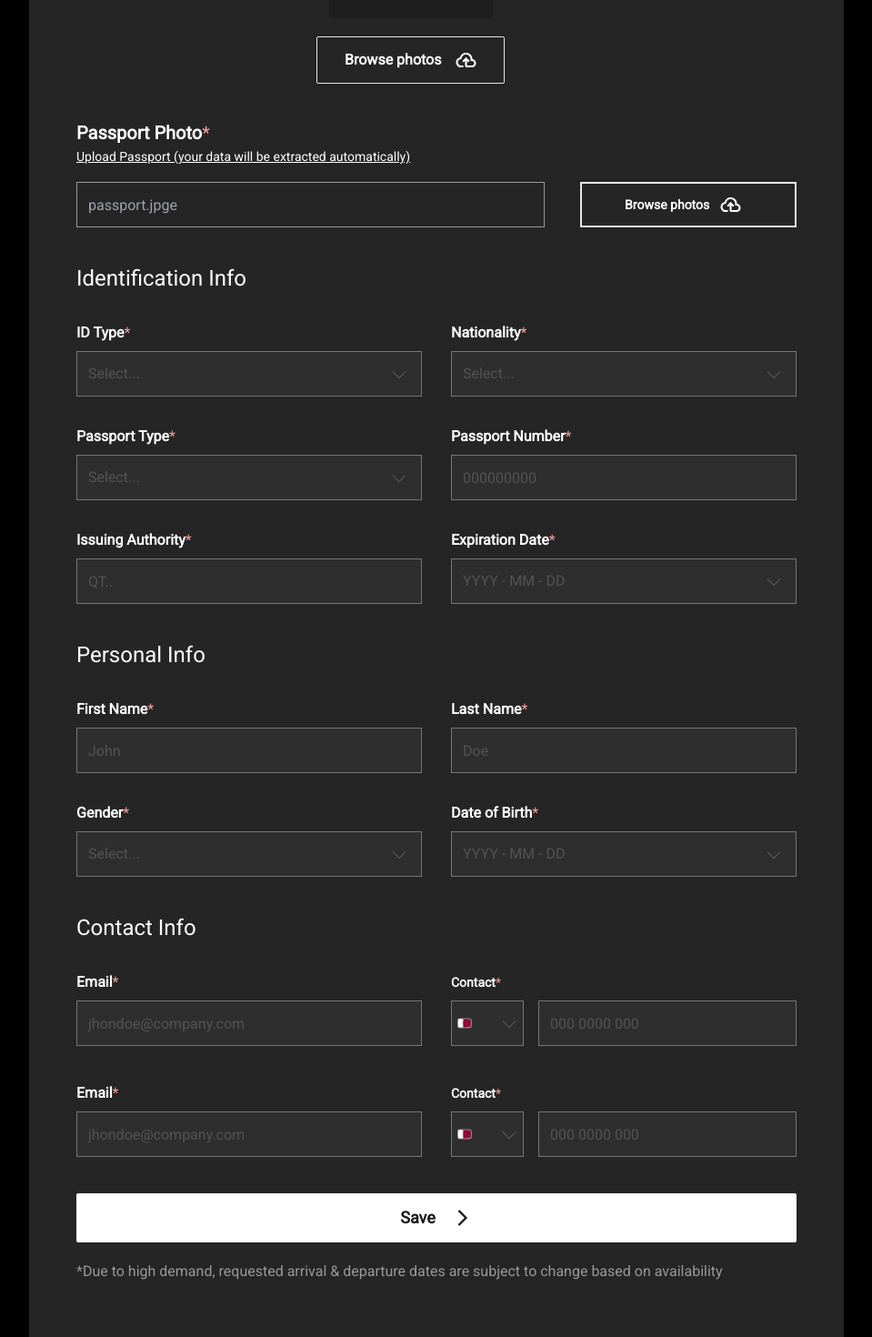
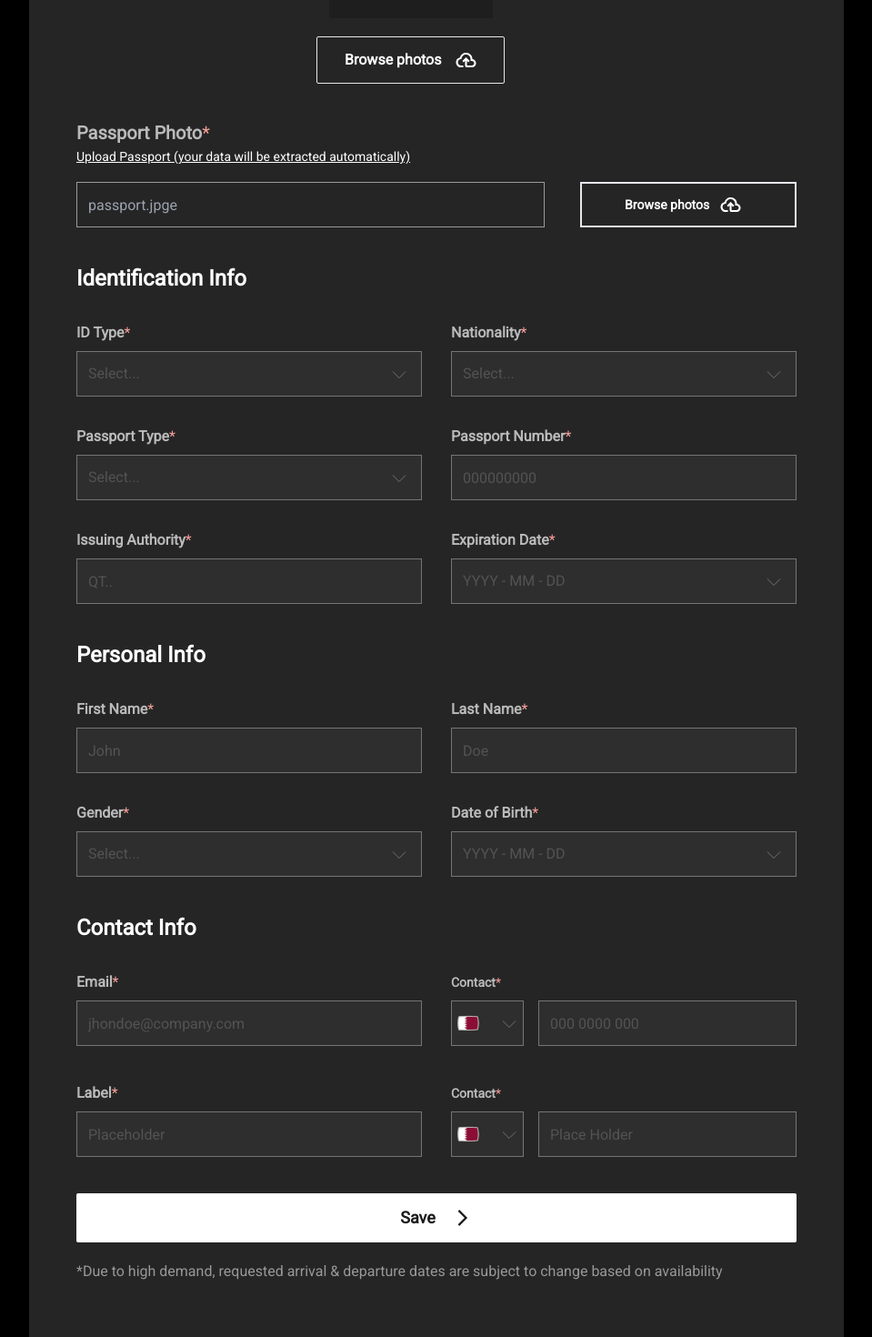
Before and after one commit to kareemegy/blink, a React (Vite) app: page /info in a window 1280 px wide. Shown: the part 572-2042 px from the top of the page at 91% size, without its empty margins (174-1133 px from the left). Built offline with nearby package versions, Linux system fonts and the light colour scheme.

Commit message:
typography size  & color

```diff
--- a/src/components/SmallSelect/SmallSelect.tsx
+++ b/src/components/SmallSelect/SmallSelect.tsx
@@ -34,7 +34,7 @@ const SmallSelect = ({ ...props }: SelectProps) => {
         </select>
         <ArrowDown className={left} />
         <div className="absolute inset-y-0 right-0 flex items-center pointer-events-none left-[7px] top-[7px]">
-          <img src={Qatar} alt="ArrowDown" className="h-6  w-4 text-gray-700" />
+          <img src={Qatar} alt="ArrowDown" className="h-6  w-6 text-gray-700" />
         </div>
       </div>
     </div>
--- a/src/pages/Info/Info.tsx
+++ b/src/pages/Info/Info.tsx
@@ -23,7 +23,7 @@ const Info = () => {
     <div className="bg-black">
       <Header />
       <div className="container mx-auto grid grid-cols-1 justify-items-center gap-y-5 xl:max-w-[1280px] ">
-        <PageHeader title={title} subtitle={subtitle} className="w-[70%]" />
+        <PageHeader title={title} subtitle={subtitle} className="md:w-[70%]" />
         <div className=" bg-blinkbg p-5 md:px-[52px] md:py-[60px] w-[100%] md:w-[70%] md:ml-7 text-white">
           <h1 className="text-xl font-bold">Documents</h1>
           <div className="flex items-center mt-3">
@@ -45,7 +45,6 @@ const Info = () => {
             <IdentificationInfoSection />
             <PersonalInfoSection />
             <ContactInfoSection />
-
           </div>
           <Button
             handleClicked={nextPage}
@@ -80,7 +79,7 @@ const PortraitSection = () => {
           src={Icon}
           alt="user photo"
         />
-        <Button title="Browse photos" icon={Upload} style="outline"  />
+        <Button title="Browse photos" icon={Upload} style="outline" />
       </div>
     </div>
   );
@@ -90,7 +89,8 @@ const PassportPhotoSection = () => {
   return (
     <div className="mt-10">
       <h1 className="text-xl text-gray200 font-bold">
-        Passport Photo<span className="text-error font-normal">*</span>
+        <span className="text-Gray200">Passport Photo</span>
+        <span className="text-error font-normal">*</span>
       </h1>
       <label htmlFor="passport" className="text-sm underline mt-2">
         Upload Passport (your data will be extracted automatically)
@@ -109,9 +109,9 @@ const PassportPhotoSection = () => {
 const IdentificationInfoSection = () => {
   return (
     <>
-      <h1 className="text-2xl mt-10 mb-8">Identification Info</h1>
+      <h1 className="text-2xl mt-10 mb-8 font-bold">Identification Info</h1>
       <div className="mt-8">
-        <div className="grid grid-cols-1 lg:grid-cols-2 gap-8">
+        <div className="grid grid-cols-1 lg:grid-cols-2 gap-8 text-Gray200">
           <div>
             <SelectLabel title="ID Type" />
             <SelectOptions
@@ -166,9 +166,9 @@ const IdentificationInfoSection = () => {
 const PersonalInfoSection = () => {
   return (
     <>
-      <h1 className="text-2xl mt-10 mb-8">Personal Info</h1>
+      <h1 className="text-2xl mt-10 mb-8 font-bold">Personal Info</h1>
       <div className="mt-8">
-        <div className="grid grid-cols-1 lg:grid-cols-2 gap-8">
+        <div className="grid grid-cols-1 lg:grid-cols-2 gap-8 text-Gray200">
           <div>
             <div>
               <SelectLabel title="First Name" />
@@ -208,9 +208,9 @@ const PersonalInfoSection = () => {
 const ContactInfoSection = () => {
   return (
     <>
-      <h1 className="text-2xl mt-10 mb-8">Contact Info</h1>
+      <h1 className="text-2xl mt-10 mb-8 font-bold">Contact Info</h1>
       <div className="mt-8">
-        <div className="grid grid-cols-1 lg:grid-cols-2 gap-8">
+        <div className="grid grid-cols-1 lg:grid-cols-2 gap-8 text-Gray200">
           <div>
             <div>
               {" "}
@@ -231,19 +231,19 @@ const ContactInfoSection = () => {
                 </div>
               </div>
 
-              <div className="self-end w-full ml-4 ">
+              <div className="self-end w-full ml-4  ">
                 <Input type="text" id="No" placeholder="000 0000 000" />
               </div>
             </div>
           </div>
         </div>
-        <div className="grid grid-cols-1 lg:grid-cols-2 gap-8 mt-10">
+        <div className="grid grid-cols-1 lg:grid-cols-2 gap-8 mt-10 text-Gray200">
           <div>
             <div>
               {" "}
-              <SelectLabel title="Email" />
+              <SelectLabel title="Label" />
             </div>
-            <Input type="email" id="Email" placeholder="jhondoe@company.com" />
+            <Input type="email" id="Email" placeholder="Placeholder" />
           </div>
           <div>
             <div className="flex items-center   ">
@@ -259,7 +259,7 @@ const ContactInfoSection = () => {
               </div>
 
               <div className="self-end w-full ml-4 ">
-                <Input type="text" id="No" placeholder="000 0000 000" />
+                <Input type="text" id="No" placeholder="Place Holder" />
               </div>
             </div>
           </div>
```
Lines whose indentation alone changed are shown as unchanged.
